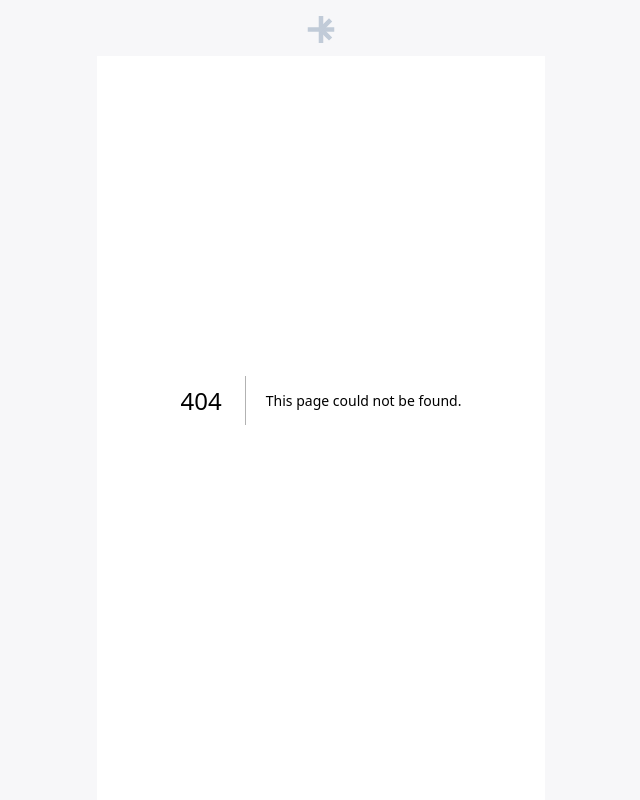
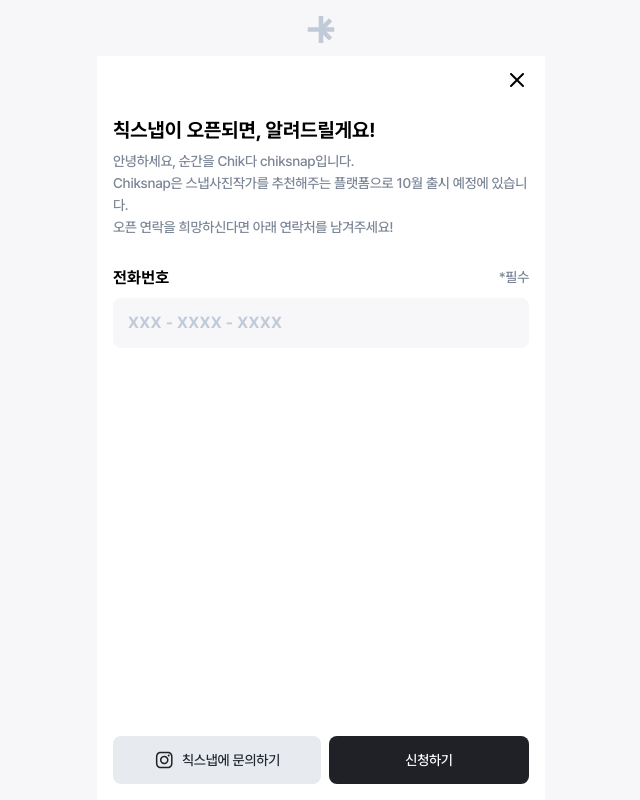
Before and after one commit to NeoSelf1/chiksnap-deployment, a Next.js app: page /request-notification in a window 1280 px wide. Before the commit this address had no page. Shown: the whole page, without its empty margins (319-959 px from the left). Built offline with nearby package versions, Linux system fonts and the light colour scheme.

Commit message:
feat: 사전 알림 신청 페이지 ui(#2)

```diff
--- /dev/null
+++ b/src/app/request-notification/page.tsx
@@ -0,0 +1,61 @@
+'use client';
+
+import { ChangeEvent, useState } from 'react';
+import Link from 'next/link';
+import Image from 'next/image';
+import Close from '@/data/close.svg';
+import Instagram from '@/data/instagram.svg';
+
+const RequestNotification = () => {
+  return (
+    <div className="relative flex flex-col mx-[1rem] pt-[3.5rem] h-screen">
+      <Link href={'/'} className="flex justify-end cursor-pointer">
+        <div className="flex w-[1.5rem] h-[1.5rem] my-[0.75rem]">
+          <Image src={Close} alt="Back" objectFit="cover" />
+        </div>
+      </Link>
+      <h2 className="title-1 mt-[0.62rem] mb-[0.25rem]">
+        칙스냅이 오픈되면, 알려드릴게요!
+      </h2>
+      <h3 className="body-3 text-gray-500 mb-[1.75rem]">
+        안녕하세요, 순간을 Chik다 chiksnap입니다.
+        <br />
+        Chiksnap은 스냅사진작가를 추천해주는 플랫폼으로 10월 출시 예정에
+        있습니다.
+        <br />
+        오픈 연락을 희망하신다면 아래 연락처를 남겨주세요!
+      </h3>
+      <div className="flex flex-col gap-[0.5rem]">
+        <div className="flex justify-between">
+          <h2 className="body-1">전화번호</h2>
+          <h2 className="body-3 text-gray-500">*필수</h2>
+        </div>
+        <div className="mb-[1.75rem]">
+          <input
+            type="text"
+            placeholder="XXX - XXXX - XXXX"
+            className="w-full h-[3.125rem] px-[0.875rem] bg-gray-50 rounded-lg body-1 placeholder-gray-300
+            hover:bg-gray-100 focus:bg-gray-100 focus:border-gray-200 focus:ring-0 focus:outline-none
+            border border-transparent transition-colors duration-200
+            not-placeholder-shown:bg-gray-50"
+          />
+        </div>
+      </div>
+      <div className="flex space-x-2 absolute bottom-[1rem] w-full">
+        <a href={`https://www.instagram.com/chik_snap/`} className="w-1/2">
+          <button className="btn-default flex justify-center items-center w-full body-3 rounded-lg gap-[0.25rem]">
+            <div className="flex w-[1.5rem] h-[1.5rem]">
+              <Image src={Instagram} alt="Back" objectFit="cover" />
+            </div>
+            칙스냅에 문의하기
+          </button>
+        </a>
+        <Link href="/" className="flex-grow">
+          <button className="btn-primary w-full body-3">신청하기</button>
+        </Link>
+      </div>
+    </div>
+  );
+};
+
+export default RequestNotification;
```
